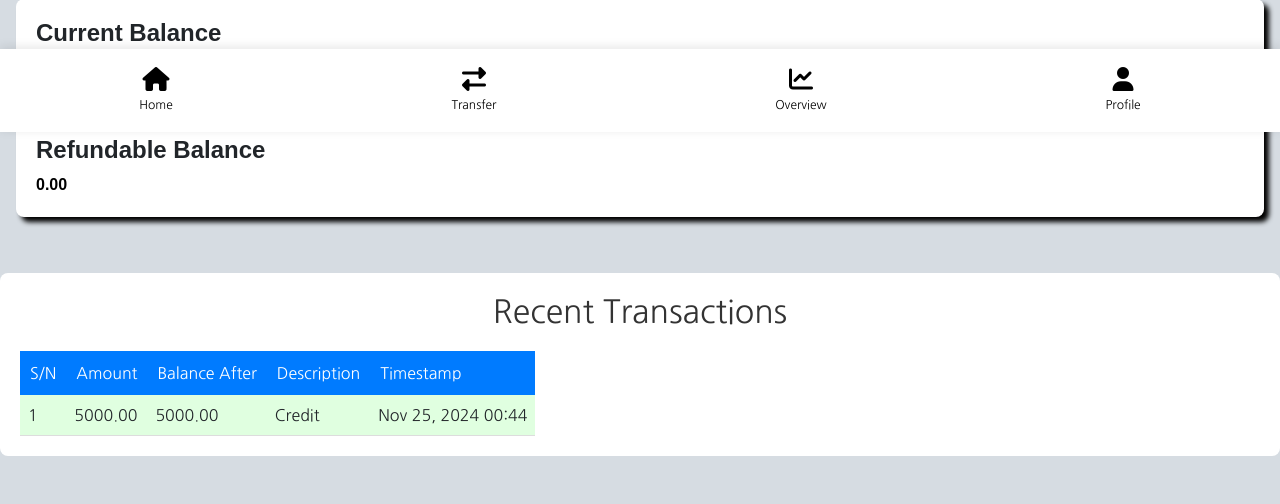
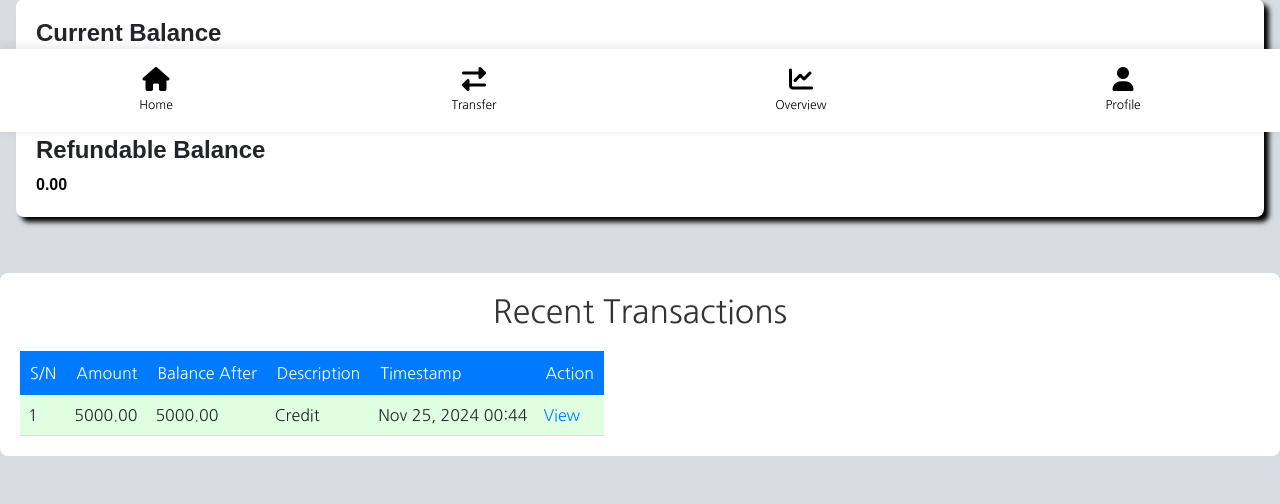
Before and after one commit to savagethug01/OnlineBank, a Django app: page /dashboard/ in a window 1280 px wide. Shown: the part 668-1172 px from the top of the page. Run offline with Django 5.2, Linux system fonts and the light colour scheme; a user stored in the database is signed in; data comes from the database, SQL or seed files in the repository; some libraries are stand-ins or nearby versions.

Commit message:
Update dashboard.html
Save

```diff
--- a/wealthbridge/bank_app/templates/bank_app/dashboard.html
+++ b/wealthbridge/bank_app/templates/bank_app/dashboard.html
@@ -659,20 +659,24 @@ small{
                         <th>Balance After</th>
                         <th>Description</th>
                         <th>Timestamp</th>
+                        <th>Action</th> <!-- New Column -->
                     </tr>
                 </thead>
                 <tbody>
                     {% for transaction in transactions %}
                         <tr class="{% if transaction.description == 'Credit' %}custom-transaction-credit{% else %}custom-transaction-debit{% endif %}">
                             <td>{{ forloop.counter }}</td>
-                            <td>{{user_profile.currency}}{{ transaction.amount }}</td>
-                            <td>{{user_profile.currency}}{{ transaction.balance_after }}</td>
+                            <td>{{ user_profile.currency }}{{ transaction.amount }}</td>
+                            <td>{{ user_profile.currency }}{{ transaction.balance_after }}</td>
                             <td>{{ transaction.description }}</td>
                             <td>{{ transaction.timestamp|date:"M d, Y H:i" }}</td>
+                            <td>
+                                <a href="{% url 'transaction_detail' transaction.pk %}" class="view-btn">View</a>
+                            </td>
                         </tr>
                     {% empty %}
                         <tr>
-                            <td colspan="5">No recent transactions.</td>
+                            <td colspan="6">No recent transactions.</td>
                         </tr>
                     {% endfor %}
                 </tbody>
```
Lines whose indentation alone changed are shown as unchanged.
